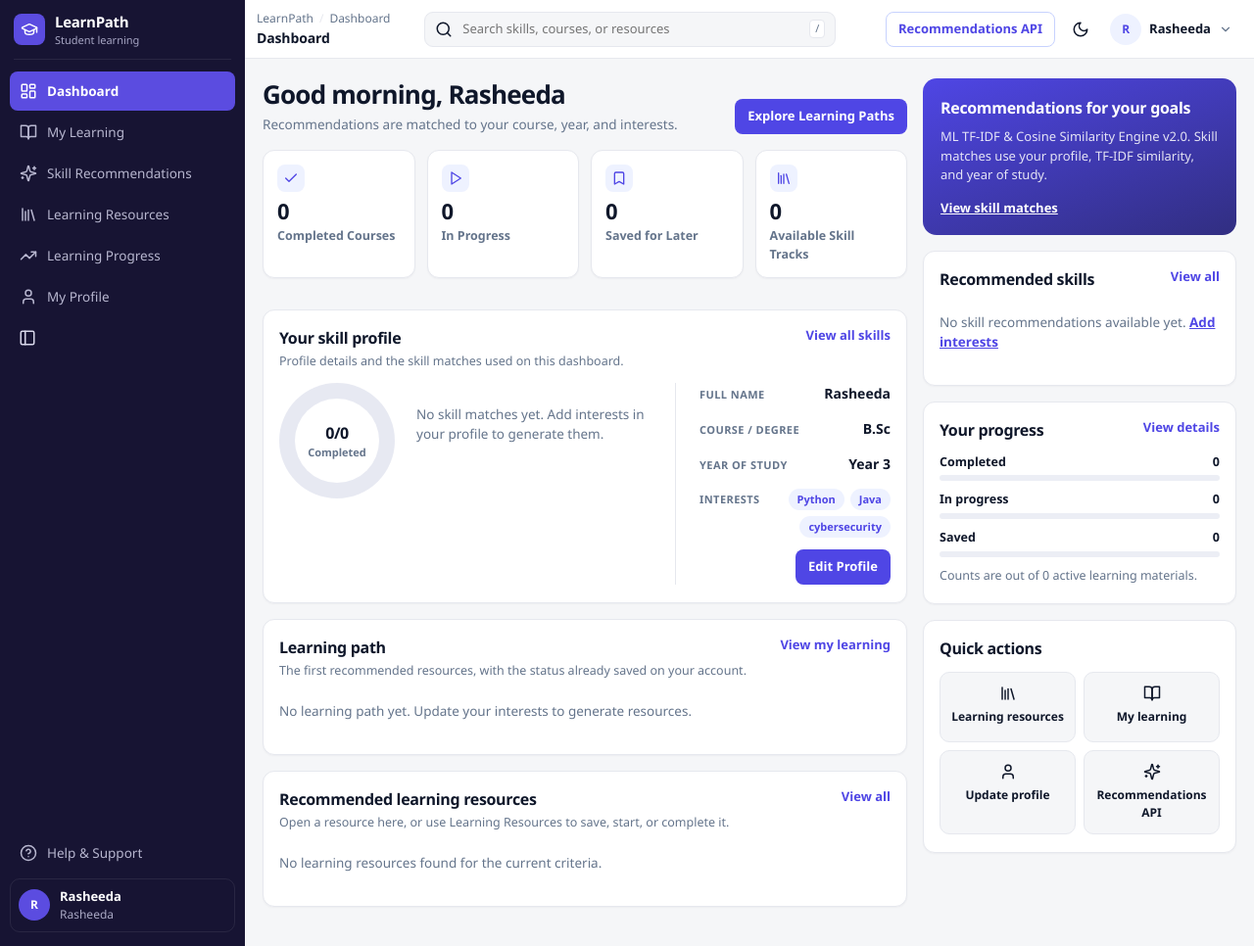
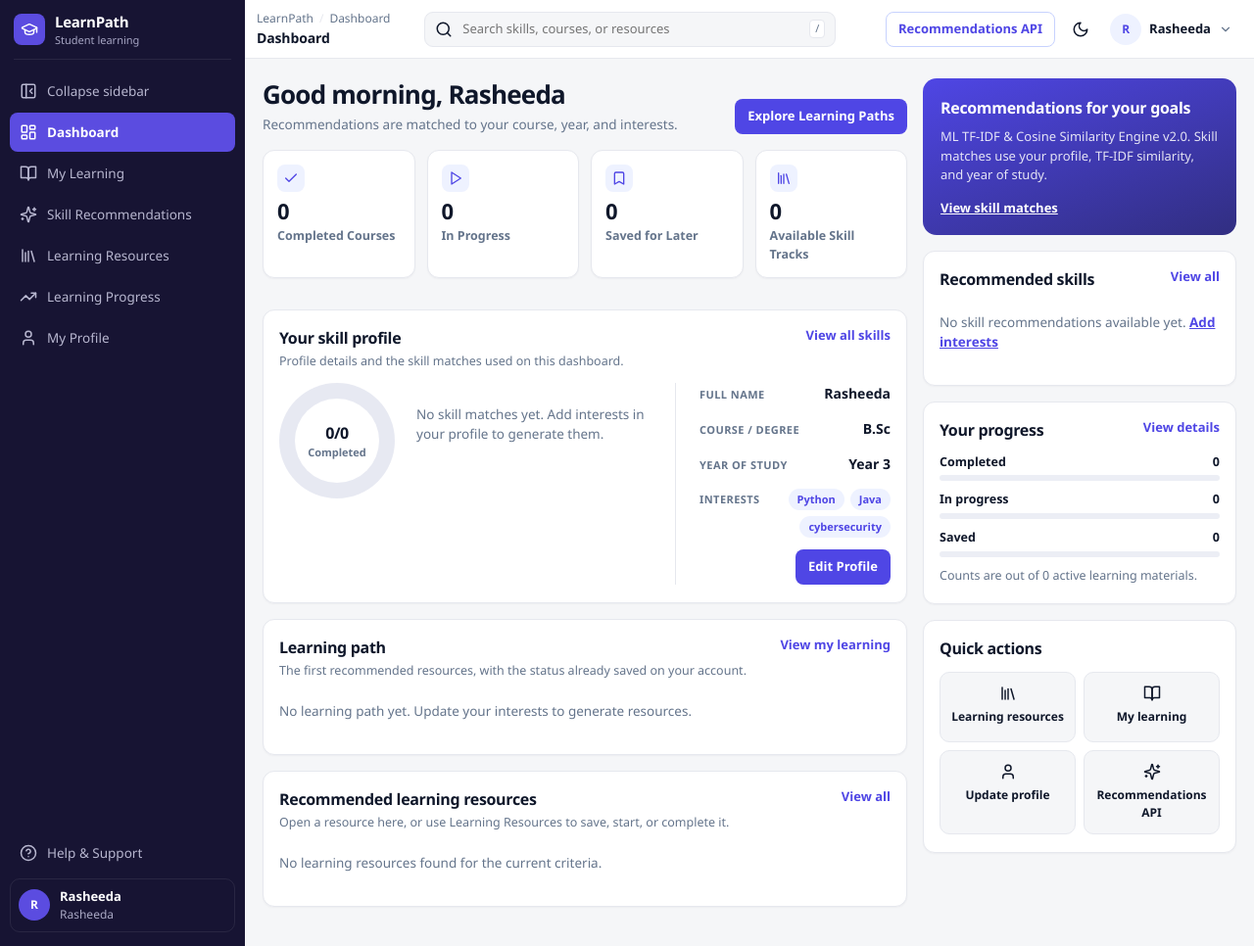
Before and after one commit to thahajnisha95-rgb/Machine-Learning, a Django app: page /dashboard/ in a window 1280 px wide. Shown: the whole page at 98% size. Run offline with Django 5.2, Linux system fonts and the light colour scheme; a user stored in the database is signed in; data comes from the database, SQL or seed files in the repository.

Commit message:
Move sidebar toggle above dashboard navigation
Co-authored-by: Copilot <223556219+Copilot@users.noreply.github.com>

```diff
--- a/ML Project/accounts/static/accounts/app.css
+++ b/ML Project/accounts/static/accounts/app.css
@@ -242,11 +242,13 @@ body {
     height: 40px;
     justify-content: flex-start;
     padding: 0 10px;
-    margin-top: 2px;
+    flex: 0 0 40px;
     color: #b7b6cf;
 }
 
 .sidebar .sidebar-collapse:hover { background: rgba(255, 255, 255, 0.06); color: #fff; }
+.sidebar-collapse .icon { transition: transform 0.2s ease; }
+html.sidebar-collapsed .sidebar-collapse .icon { transform: rotate(180deg); }
 
 .sidebar .nav-link.is-active,
 html[data-view="overview"] .sidebar .nav-link[data-nav="overview"],
--- a/ML Project/accounts/templates/accounts/base_app.html
+++ b/ML Project/accounts/templates/accounts/base_app.html
@@ -30,7 +30,7 @@
             } catch (err) {}
         })();
     </script>
-    <link rel="stylesheet" href="{% static 'accounts/app.css' %}">
+    <link rel="stylesheet" href="{% static 'accounts/app.css' %}?v=20261028-2">
 </head>
 <body data-page="{% block page_id %}dashboard{% endblock %}">
     <a class="skip-link" href="#app-content">Skip to content</a>
--- a/ML Project/accounts/templates/accounts/partials/icons.html
+++ b/ML Project/accounts/templates/accounts/partials/icons.html
@@ -57,6 +57,11 @@
         <rect width="18" height="18" x="3" y="3" rx="2"></rect>
         <path d="M9 3v18"></path>
     </symbol>
+    <symbol id="i-panel-toggle" viewBox="0 0 24 24" fill="none" stroke="currentColor" stroke-width="2" stroke-linecap="round" stroke-linejoin="round">
+        <rect width="18" height="18" x="3" y="3" rx="2"></rect>
+        <path d="M9 3v18"></path>
+        <path d="m17 9-3 3 3 3"></path>
+    </symbol>
     <symbol id="i-menu" viewBox="0 0 24 24" fill="none" stroke="currentColor" stroke-width="2" stroke-linecap="round" stroke-linejoin="round">
         <path d="M4 6h16"></path>
         <path d="M4 12h16"></path>
--- a/ML Project/accounts/templates/accounts/partials/sidebar.html
+++ b/ML Project/accounts/templates/accounts/partials/sidebar.html
@@ -16,6 +16,10 @@
     <hr class="side-divider">
 
     <nav class="side-nav" aria-label="Dashboard sections">
+        <button type="button" id="sidebar-collapse" class="nav-link sidebar-collapse" aria-controls="app-sidebar" aria-expanded="true" aria-label="Collapse sidebar" data-tooltip="Collapse sidebar">
+            <svg class="icon" aria-hidden="true"><use href="#i-panel-toggle"></use></svg>
+            <span class="nav-label">Collapse sidebar</span>
+        </button>
         <a class="nav-link{% if request.resolver_match.url_name == 'dashboard' %} is-active{% endif %}" href="{% url 'dashboard' %}#overview" data-nav="overview" data-tooltip="Dashboard"{% if request.resolver_match.url_name == 'dashboard' %} aria-current="page"{% endif %}>
             <svg class="icon" aria-hidden="true"><use href="#i-dashboard"></use></svg>
             <span class="nav-label">Dashboard</span>
@@ -40,9 +44,6 @@
             <svg class="icon" aria-hidden="true"><use href="#i-user"></use></svg>
             <span class="nav-label">My Profile</span>
         </a>
-        <button type="button" id="sidebar-collapse" class="icon-btn sidebar-collapse" aria-controls="app-sidebar" aria-expanded="true" aria-label="Collapse sidebar" data-tooltip="Collapse sidebar">
-            <svg class="icon" aria-hidden="true"><use href="#i-panel"></use></svg>
-        </button>
     </nav>
 
     <div class="side-foot">
```
